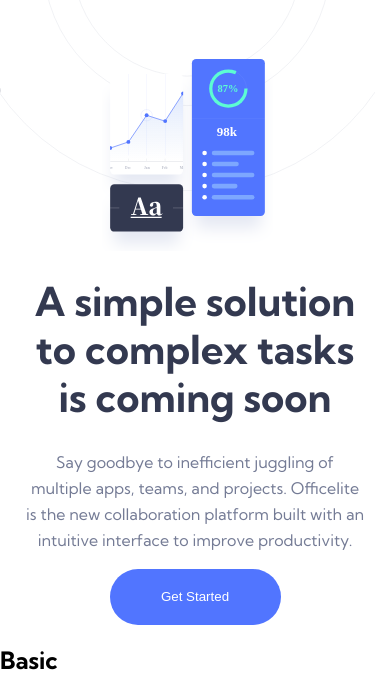
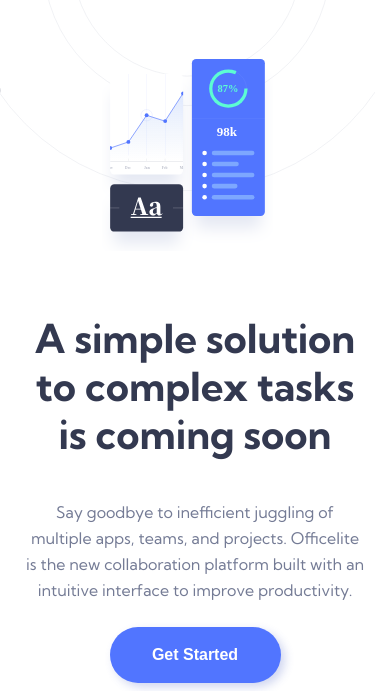
Before and after one commit to Stacy-Riley/officelite-coming-soon-site, a plain HTML site: page index.html in a window 390 px wide. Shown: the part 97-788 px from the top of the page. Drawn offline with Linux system fonts and the light colour scheme.

Commit message:
Finished styles for the mobile header

```diff
--- a/css/styles.css
+++ b/css/styles.css
@@ -75,6 +75,11 @@ img {
 }
 
 .header-message-container {
+  display: flex;
+  justify-content: center;
+  align-items: center;
+  flex-flow: column wrap;
+  margin-top: 64px;
   margin-left: 24px;
   margin-right: 24px;
   text-align: center;
@@ -85,6 +90,8 @@ img {
   font-size: 40px;
   line-height: 48px;
   font-weight: 700;
+  margin: 0;
+  margin-bottom: 24px;
 }
 
 .header-message-container p {
@@ -92,23 +99,29 @@ img {
   font-size: 16px;
   line-height: 26px;
   font-weight: 400;
+  margin-bottom: 24px;
 }
 
 .header-message-container button {
   color: rgba(255, 255, 255, 1);
   background-color: #5175FF;
   border: none;
-  /* box-shadow: 0 0 25px rgba(63, 91, 194, 0.2472); */
+  box-shadow: 4px 4px 10px rgba(63, 91, 194, 0.2472);
   border-radius: 28px;
+  font-size: 16px;
+  line-height: 28px;
+  font-weight: 700;
   width: 171px;
   height: 56px;
 }
 
-/* Start with button shadowing and margin spacing in header */
 /**************************************************/
-/*  - Mobile */
+/* Card Section - Mobile */
 /**************************************************/
-
+/* Start with the card-container position absolute
+max-width wrapper position relative.  We need to allow
+the footer background color to rise high behind the
+card-container to follow the design comp */
 
 /**************************************************/
 /*  - Mobile */
```
